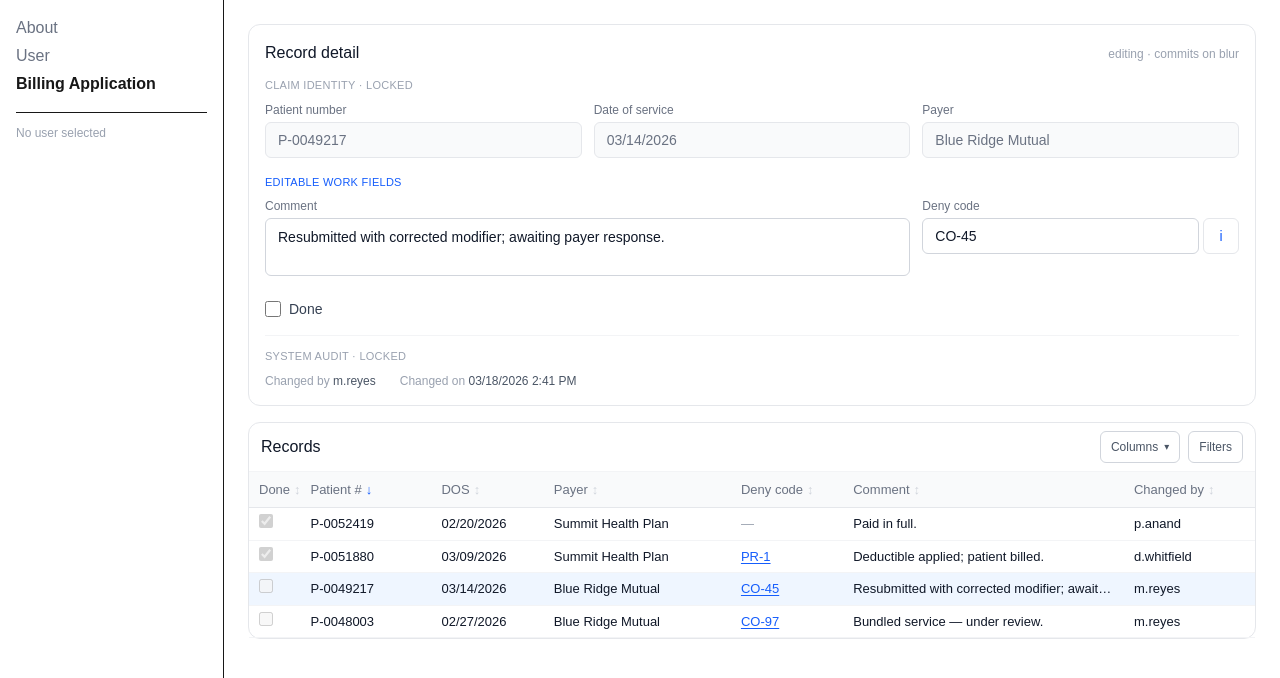
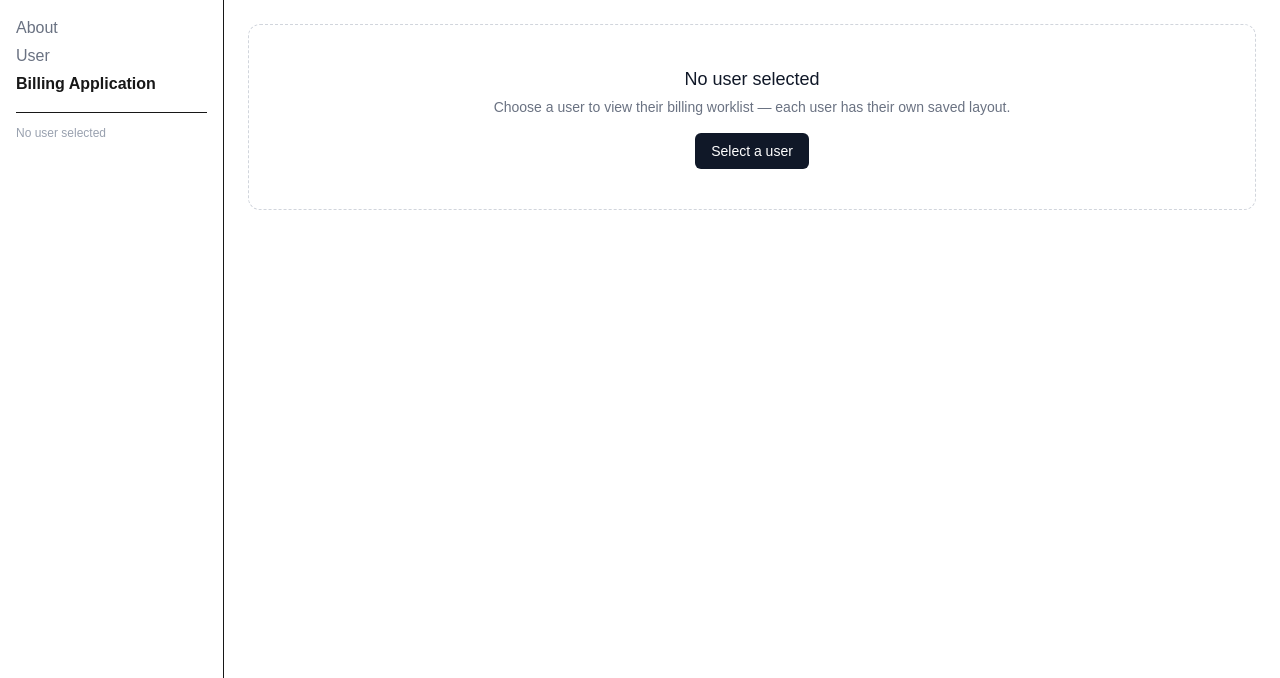
Before and after one commit to timfischer-aero/billing-demo, a Next.js app in the folder apps/frontend/: page /billing in a window 1280 px wide. Shown: the top 678 px of the page. Built offline with nearby package versions, Linux system fonts and the light colour scheme.

Commit message:
Remove user feature; billing page does not render grid when no user is selected

```diff
--- a/apps/frontend/src/app/billing/RecordsGrid.tsx
+++ b/apps/frontend/src/app/billing/RecordsGrid.tsx
@@ -1,6 +1,6 @@
 // src/app/billing/RecordsGrid.tsx
 "use client";
-import { useCreateAtom } from '@tanstack/react-store' //This allows for us to control the state of various tanstack table features
+import { useCreateAtom, useSelector } from '@tanstack/react-store' //This allows for us to control the state of various tanstack table features
 import {
   tableFeatures,
   useTable,
@@ -133,7 +133,7 @@ export default function RecordsGrid({
   onSelectRow: (id: string) => void;
 }) {
 
-  //Setup Atoms - component scope instead of module scope
+  //Grab Atoms - component scope instead of module scope
   const { columnVisibilityAtom, sortingAtom, columnFiltersAtom } = useViewState();
 
   //Define table
@@ -151,8 +151,8 @@ export default function RecordsGrid({
   });
 
   //Setup component states
-
-  const [showFilters, setShowFilters] = useState<boolean>(false);
+  const columnFilters = useSelector(columnFiltersAtom);
+  const [showFilters, setShowFilters] = useState(() => columnFilters.length > 0);
 
 
   return (
--- a/apps/frontend/src/app/billing/page.tsx
+++ b/apps/frontend/src/app/billing/page.tsx
@@ -2,13 +2,36 @@
 "use client";
 
 import {useState} from "react";
+import Link from "next/link";
+
 import DetailPanel from "./DetailPanel";
 import RecordsGrid from "./RecordsGrid";
 import { sampleRecords } from "@/data/records";
+import { useSelectedUser } from "@/context/SelectedUserContext";
+
 
 export default function BillingPage() {
   const [selectedId, setSelectedId] = useState<string | null>(sampleRecords[0].id);
   const selected = sampleRecords.find((r) => r.id === selectedId) ?? null;
+  const { selectedUserId } = useSelectedUser();
+
+  if (selectedUserId === null) {
+    return (
+      <div className="rounded-xl border border-dashed border-gray-300 p-10 text-center">
+        <h2 className="text-lg font-medium text-gray-900">No user selected</h2>
+        <p className="mt-1 text-sm text-gray-500">
+          Choose a user to view their billing worklist — each user has their own
+          saved layout.
+        </p>
+        <Link
+          href="/user"
+          className="mt-4 inline-block rounded-md bg-gray-900 px-4 py-2 text-sm font-medium text-white hover:bg-gray-700"
+        >
+          Select a user
+        </Link>
+      </div>
+    );
+  }
 
   return (
     <div className="flex flex-col gap-4">
--- a/apps/frontend/src/app/user/page.tsx
+++ b/apps/frontend/src/app/user/page.tsx
@@ -124,6 +124,13 @@ export default function UserPage() {
             >
               Clear saved settings
             </button>
+            <button
+              type="button"
+              onClick={() => setSelectedUserId(null)}
+              className="mt-3 rounded-md border border-red-300 px-4 py-2 text-sm font-medium text-red-700 hover:bg-red-50"
+            >
+              Clear saved user
+            </button>
           </>
         ) : (
           <p className="mt-1 text-sm text-gray-400">
```
Also changed, not shown: 1 other file (tests, documents, lock files or other folders).
